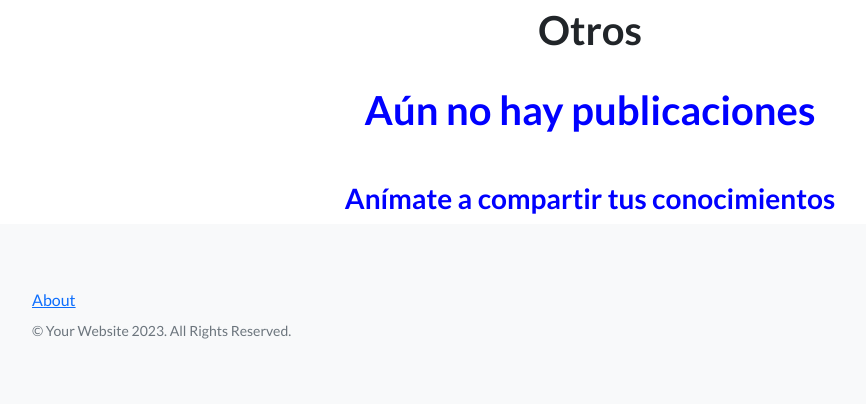
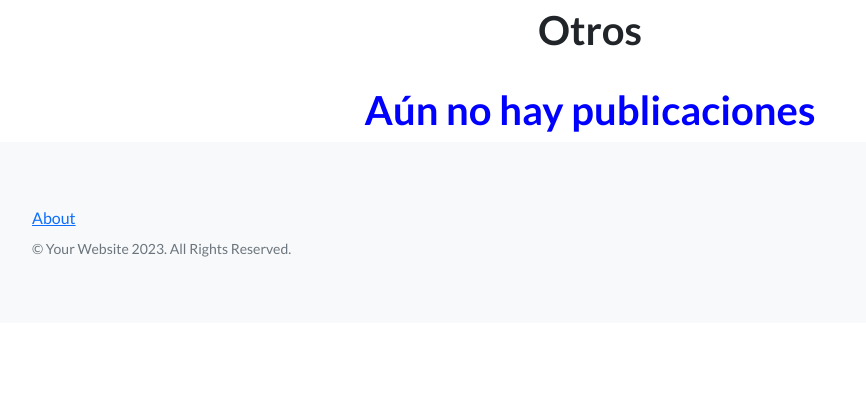
Before and after one commit to Maucas21/Mauricio-Castro-Proyecto-final, a Django app: page /Lista-Otros/ in a window 1280 px wide. Shown: the part 66-470 px from the top of the page, without its empty margins (50-916 px from the left). Run offline with Django 4.2, Linux system fonts and the light colour scheme; the visitor is signed in with stand-in values (Sample User, id 1); data that the repository does not hold is empty; some libraries are stand-ins or nearby versions.

Commit message:
Finalizando

```diff
--- a/Base/templates/Base/lista_biologia.html
+++ b/Base/templates/Base/lista_biologia.html
@@ -44,11 +44,6 @@
 
         {% else %}
             <h1 style="color: blue">Aún no hay publicaciones</h1>
-            <br>
-            <br>
-            <br>
-            <br>
-            <h3 style="color: blue">Anímate a compartir tus conocimientos</h3>
         {% endif %}
 
     </div>
--- a/Base/templates/Base/lista_fisica.html
+++ b/Base/templates/Base/lista_fisica.html
@@ -44,11 +44,6 @@
 
         {% else %}
             <h1 style="color: blue">Aún no hay publicaciones</h1>
-            <br>
-            <br>
-            <br>
-            <br>
-            <h3 style="color: blue">Anímate a compartir tus conocimientos</h3>
         {% endif %}
 
     </div>
--- a/Base/templates/Base/lista_otros.html
+++ b/Base/templates/Base/lista_otros.html
@@ -44,12 +44,8 @@
 
         {% else %}
             <h1 style="color: blue">Aún no hay publicaciones</h1>
-            <br>
-            <br>
-            <br>
-            <br>
-            <h3 style="color: blue">Anímate a compartir tus conocimientos</h3>
         {% endif %}
+
     </div>
 </div>
 
--- a/Base/templates/Base/lista_quimica.html
+++ b/Base/templates/Base/lista_quimica.html
@@ -44,11 +44,6 @@
 
         {% else %}
             <h1 style="color: blue">Aún no hay publicaciones</h1>
-            <br>
-            <br>
-            <br>
-            <br>
-            <h3 style="color: blue">Anímate a compartir tus conocimientos</h3>
         {% endif %}
 
     </div>
--- a/usuarios/urls.py
+++ b/usuarios/urls.py
@@ -14,4 +14,5 @@ urlpatterns = [
     path("editar_perfil/",views.editar_perfil,name="editar_perfil"),
     path("logout/",LogoutView.as_view(template_name="usuarios/logout.html"),name="logout"),
     path("cambio-contraseña/",views.CambioContraseña.as_view(),name="cambio_contraseña"),
+
 ]
```
Also changed, not shown: usuarios/views.py (+2 -6 lines), media/avatares/4043251-avatar-female-girl-woman_113291_BuHoMTL.png (added).
